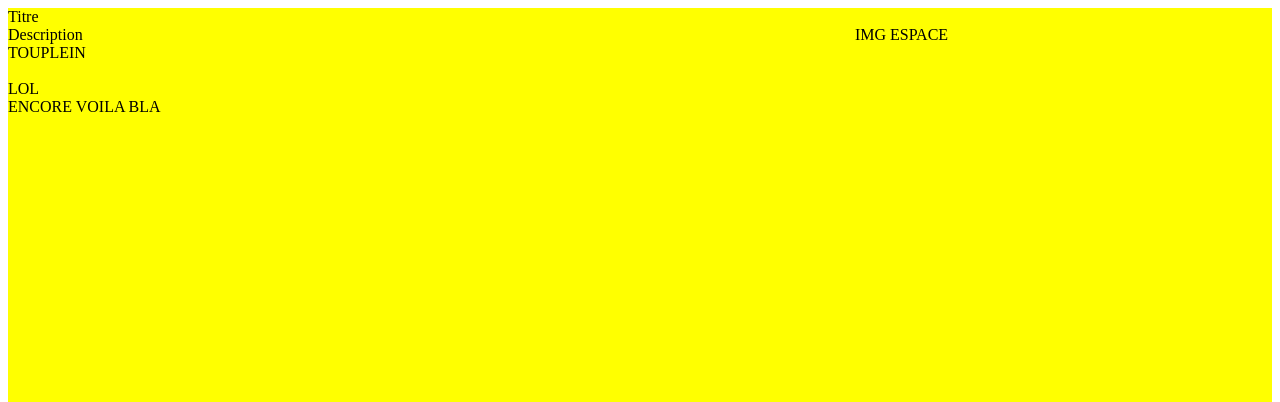
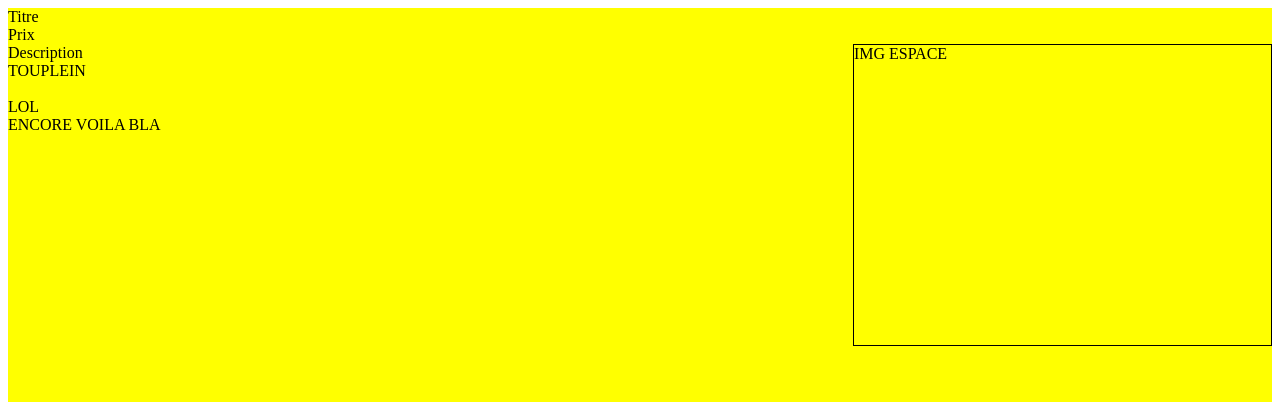
Before and after one commit to unine-universe/G10, a plain HTML site: page html/Base.html in a window 1280 px wide. Shown: the top 402 px of the page. Drawn offline with Linux system fonts and the light colour scheme; files whose address does not match are found by name.

Commit message:
Update Base.html

```diff
--- a/html/Base.html
+++ b/html/Base.html
@@ -20,8 +20,11 @@
 
 <div id="Maxibox" style="width:100%">
 
-	<div id="TopLine" style="widht:100%">
-	Titre
+	<div id="TopLine" class="TopLine">
+		Titre
+		<div id="TopPrix" class="TopPrix">
+			Prix
+		</div>
 	</div>
 
 
@@ -36,7 +39,7 @@
 
 
 
-	<div id="ImgBox" style="height:300px; width:33%;float:right;">
+	<div id="ImgBox" style="height:300px; width:33%;float:right;border:1px solid black;">
 	IMG
 	ESPACE
 
```
